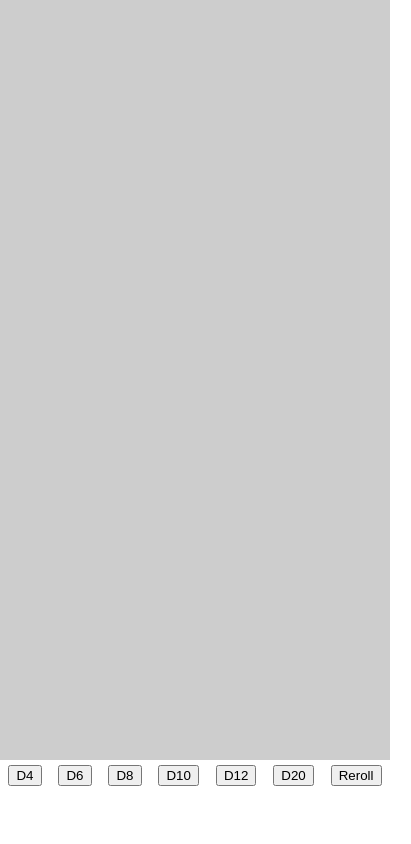
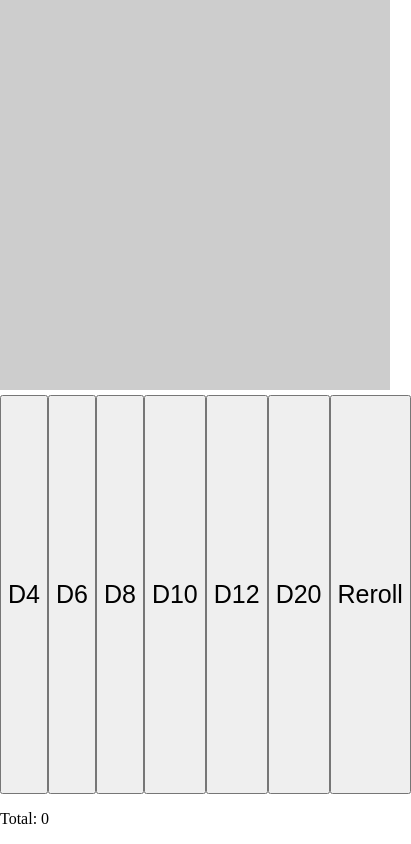
Before and after one commit to QuarkNerd/threejs_die_roller, a website with bundled scripts: page index.html in a window 390 px wide. Shown: the whole page, 411 px wide, since content can reach past the window. Built offline with nearby package versions, Linux system fonts and the light colour scheme.

Commit message:
add responsiveness

```diff
--- a/dice/dice.js
+++ b/dice/dice.js
@@ -63,7 +63,7 @@ const setMaterialIndices = (geom, materialMapping, trianglesPerFullface = 1) =>
 
 class D4 extends BaseDie {
     constructor(scene, onRollEnd, colorHex) {
-        const materialArray = getDiceFaceMaterials(4, colorHex, THREE.MeshToonMaterial);
+        const materialArray = getDiceFaceMaterials(4, colorHex, THREE.MeshLambertMaterial);
         const D4_geom = new THREE.TetrahedronGeometry(radius);
         D4_geom.faceVertexUvs[0] = new Array(4).fill(triangleBoundary);
         setMaterialIndices(D4_geom, [0, 1, 2, 3]);
@@ -73,7 +73,7 @@ class D4 extends BaseDie {
 
 class D6 extends BaseDie {
     constructor(scene, onRollEnd, colorHex) {
-        const materialArray = getDiceFaceMaterials(6, colorHex, THREE.MeshToonMaterial);
+        const materialArray = getDiceFaceMaterials(6, colorHex, THREE.MeshLambertMaterial);
         const D6_geom = new THREE.BoxGeometry(cubeSide, cubeSide, cubeSide);
         setMaterialIndices(D6_geom, [0, 5, 2, 3, 4, 1], 2);
         super(scene, D6_geom, materialArray, 12, onRollEnd);
--- a/dice/diceController.js
+++ b/dice/diceController.js
@@ -30,9 +30,8 @@ function calculateCoorForSpiral(n) {
 }
 
 class DiceController {
-    constructor(scene, width, height) {
+    constructor(scene) {
         this.scene = scene;
-        this.dimensions = { height, width };
         this.diceList = [];
     }
 
--- a/index.css
+++ b/index.css
@@ -1,5 +1,16 @@
 body {
     margin: 0;
+    height: 100vh;
+}
+
+#main {
+  display: flex;
+  height: 100%;
+  flex-flow: column;
+}
+
+#main.screenIsHorizontal {
+flex-flow: row;
 }
 
 canvas {
@@ -7,8 +18,23 @@ canvas {
 }
 
 .controlPanel {
+    flex: 1 1 auto;
+    display: flex;
+    flex-flow: column;
+}
+
+#buttonHolder {
     padding-top: 5px;
     display: flex;
-    align-items: center;
-    justify-content: space-around;
+    flex: 1 1 auto;
+    align-items: stretch;
+    flex-flow: column;
 }
+
+#buttonHolder.screenIsVertical {
+    flex-flow: row;
+}
+
+.button {
+    flex: 1 1 auto;
+}
--- a/index.html
+++ b/index.html
@@ -8,19 +8,22 @@
 </head>
 
 <body>
-    <div id="diceBoard">
+    <div id="main">
+    <div class="diceBoard" id="diceBoard">
 
     </div>
-    <div class="controlPanel" id="controlPanel">
-        <button id="insert_D4">D4</button>
-        <button id="insert_D6">D6</button>
-        <button id="insert_D8">D8</button>
-        <button id="insert_D10">D10</button>
-        <button id="insert_D12">D12</button>
-        <button id="insert_D20">D20</button>
-        <button id="reroll">Reroll</button>
+    <div class="controlPanel">
+        <div id="buttonHolder">
+            <button class="button" id="insert_D4">D4</button>
+            <button class="button" id="insert_D6">D6</button>
+            <button class="button" id="insert_D8">D8</button>
+            <button class="button" id="insert_D10">D10</button>
+            <button class="button" id="insert_D12">D12</button>
+            <button class="button" id="insert_D20">D20</button>
+            <button class="button" id="reroll">Reroll</button>
+        </div>
+    <p id="total_score">Total: 0</p>
     </div>
-    <p id="total_score"> </p>
     <script type="module" src="index.js"></script>
 </body>
 
--- a/index.js
+++ b/index.js
@@ -1,26 +1,41 @@
 import * as THREE from './node_modules/three/build/three.module.js';
 import DiceController from './dice/diceController.js';
-const height = window.innerHeight * 0.90;
+
+const horizontal = window.innerHeight < window.innerWidth;
+const sceneSize = horizontal ? window.innerHeight : window.innerWidth;
+if (horizontal) {
+  document.getElementById("main").classList.add("screenIsHorizontal");
+} else {
+  document.getElementById("buttonHolder").classList.add("screenIsVertical");
+}
+const button = document.getElementById("insert_D6");
+const buttonSize = button.offsetHeight < button.offsetWidth ? button.offsetHeight : button.offsetWidth;
+const buttonList = document.getElementsByClassName("button");
+for (let item of buttonList) {
+  item.style["font-size"] = 0.5*buttonSize + "px";
+}
+const renderer = new THREE.WebGLRenderer();
+renderer.setSize(sceneSize, sceneSize);
+
+
 const scene = new THREE.Scene();
 const camera = new THREE.PerspectiveCamera(
   75,
-  window.innerWidth / height,
+  1,
   0.1,
   1000
 );
-camera.position.z = 8;
+camera.position.z = 10;
 
-const renderer = new THREE.WebGLRenderer();
-renderer.setSize(window.innerWidth, height);
 document.getElementById("diceBoard").appendChild(renderer.domElement);
 
+var spotLight = new THREE.SpotLight(0xffffff);
+spotLight.position.set(0, 0, 10);
 
-var directionalLight = new THREE.DirectionalLight(0xffffff, 1);
-directionalLight.position.z = 30
-scene.add(directionalLight);
+scene.add(spotLight);
 renderer.setClearColor(0xCDCDCD, 1);
 
-const diceController = new DiceController(scene, window.innerWidth, height);
+const diceController = new DiceController(scene);
 
 let sum = 0;
 
```
